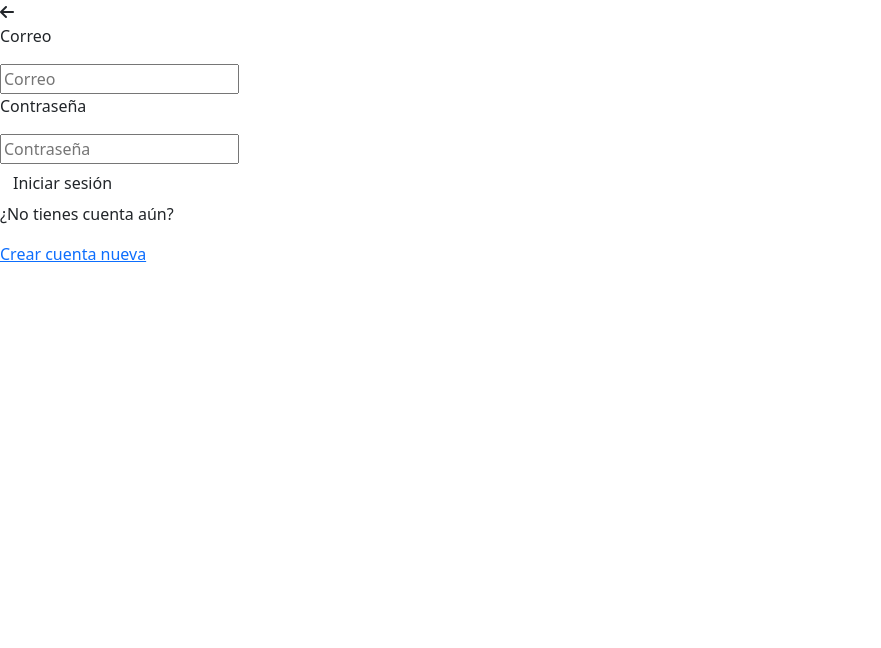
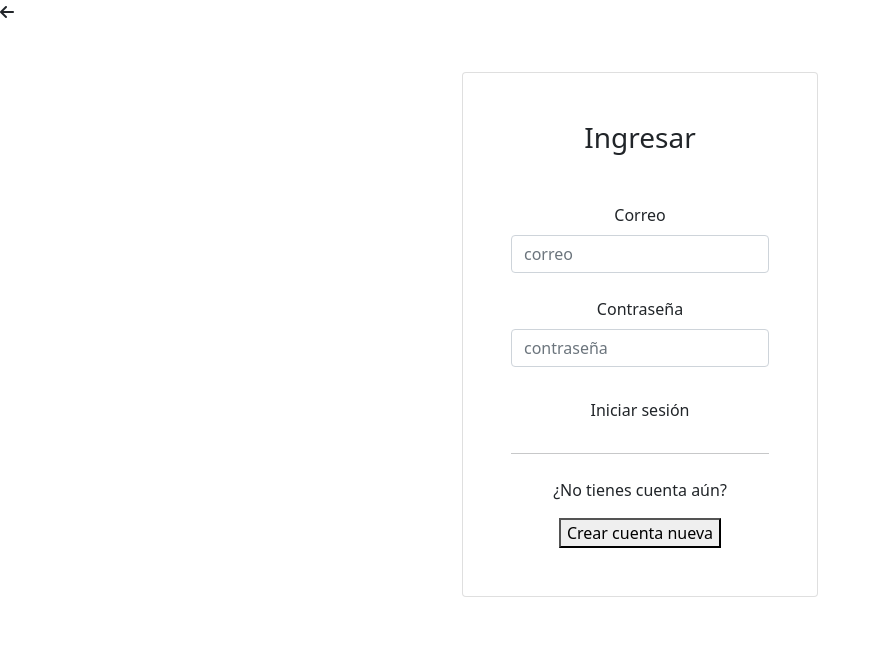
Before and after one commit to FranklinZ12/CiaoPizza, a website: page login.html in a window 1280 px wide. Shown: the whole page, without its empty margins (0-881 px from the left). Drawn offline with nearby package versions, Linux system fonts and the light colour scheme.

Commit message:
archivos css y arreglo en las cards

```diff
--- a/login.html
+++ b/login.html
@@ -17,22 +17,35 @@
                 <i class="fas fa-arrow-left"></i>
             </a>
         </div>
-        <form>
-            <div>
-                <p>Correo</p>
-                <input id="email" placeholder="Correo" />
+        <div class="container py-5 h-100">
+            <div class="row d-flex justify-content-center align-items-center h-100">
+                <div class="col-4">
+                    <div class="card shadow-2-strong">
+                        <div class="card-body p-5 text-center">
+
+                            <h3 class="mb-5">Ingresar</h3>
+
+                            <form>
+                                <div class="form-outline mb-4">
+                                    <label class="form-label" for="email">Correo</label>
+                                    <input type="correo" id="email" class="form-control" placeholder="correo"/>
+                                </div>
+                                <div class="form-outline mb-4">
+                                    <label class="form-label" for="password">Contraseña</label>
+                                    <input type="contraseña" id="password" class="form-control" placeholder="contraseña"/>
+                                </div>
+                                    <button class="btn btn-block" type="submit">Iniciar sesión</button>
+
+                                    <hr class="my-4">
+                            </form>
+                            <div>
+                                <p>¿No tienes cuenta aún?</p>
+                                <button class="button" href="#">Crear cuenta nueva</button>
+                            </div>
+                        </div>
+                    </div>
+                </div>
             </div>
-            <div>
-                <p>Contraseña</p>
-                <input id="password" placeholder="Contraseña" type="password" />
-            </div>
-            <div>
-                <button class="btn block">Iniciar sesión</button>
-            </div>
-        </form>
-        <div>
-            <p>¿No tienes cuenta aún?</p>
-            <a href="">Crear cuenta nueva</a>
         </div>
     </div>
 
--- /dev/null
+++ b/styles/bebidas.css
@@ -0,0 +1,13 @@
+@import url("https://fonts.googleapis.com/css2?family=Poppins:wght@400;500;600;700&display=swap");
+* {
+  font-family: 'Poppins', sans-serif;
+  margin:0;
+  padding:0;
+  box-sizing: border-box;
+  outline: none;
+  border:none;
+  text-decoration: none;
+  list-style: none;
+  scroll-behavior: smooth;
+  user-select: none;
+}
--- /dev/null
+++ b/styles/empanadas.css
@@ -0,0 +1,13 @@
+@import url("https://fonts.googleapis.com/css2?family=Poppins:wght@400;500;600;700&display=swap");
+* {
+  font-family: 'Poppins', sans-serif;
+  margin:0;
+  padding:0;
+  box-sizing: border-box;
+  outline: none;
+  border:none;
+  text-decoration: none;
+  list-style: none;
+  scroll-behavior: smooth;
+  user-select: none;
+}
--- /dev/null
+++ b/styles/login.css
@@ -0,0 +1,20 @@
+@import url("https://fonts.googleapis.com/css2?family=Poppins:wght@400;500;600;700&display=swap");
+* {
+  font-family: 'Poppins', sans-serif;
+  margin:0;
+  padding:0;
+  box-sizing: border-box;
+  outline: none;
+  border:none;
+  text-decoration: none;
+  list-style: none;
+  scroll-behavior: smooth;
+  user-select: none;
+}
+
+:root {
+    --fondo: #ffffff;
+    --texto: #2E2C36;
+    --verde-btn-confirm: #29D884;
+    --naranja:#ff441f;
+}
--- /dev/null
+++ b/styles/pizzas.css
@@ -0,0 +1,20 @@
+@import url("https://fonts.googleapis.com/css2?family=Poppins:wght@400;500;600;700&display=swap");
+* {
+  font-family: 'Poppins', sans-serif;
+  margin:0;
+  padding:0;
+  box-sizing: border-box;
+  outline: none;
+  border:none;
+  text-decoration: none;
+  list-style: none;
+  scroll-behavior: smooth;
+  user-select: none;
+}
+
+:root{
+    --fondo: #ffffff;
+    --texto: #2E2C36;
+    --verde-btn-confirm: #29D884;
+    --naranja:#ff441f;
+}
--- /dev/null
+++ b/styles/postres.css
@@ -0,0 +1,13 @@
+@import url("https://fonts.googleapis.com/css2?family=Poppins:wght@400;500;600;700&display=swap");
+* {
+  font-family: 'Poppins', sans-serif;
+  margin:0;
+  padding:0;
+  box-sizing: border-box;
+  outline: none;
+  border:none;
+  text-decoration: none;
+  list-style: none;
+  scroll-behavior: smooth;
+  user-select: none;
+}
```
Also changed, not shown: bebidas.html (+10 -0 lines), empanadas.html (+10 -0 lines), index.html (+1 -1 lines), pizzas.html (+11 -0 lines), postres.html (+10 -0 lines).
